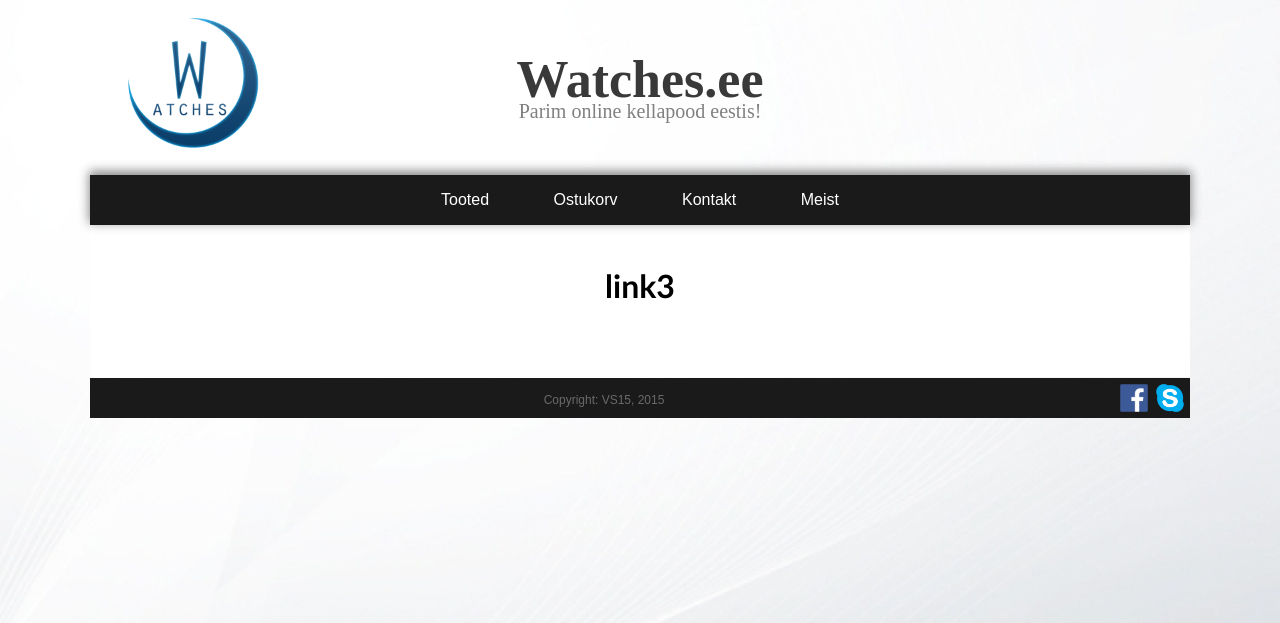
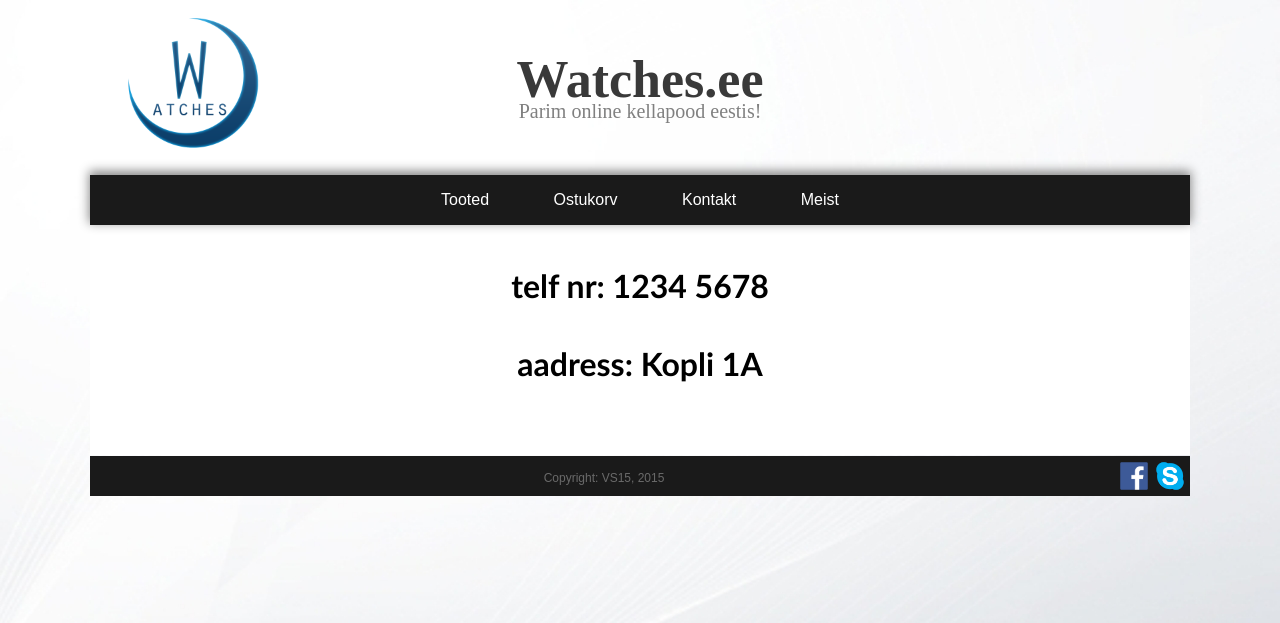
Before and after one commit to PindsterY/ePood, a PHP site: page /epood/index.php?page=link3 in a window 1280 px wide. Shown: the top 623 px of the page. Run offline with PHP 8.4, Linux system fonts and the light colour scheme; some libraries are stand-ins or nearby versions.

Commit message:
parandatud css

```diff
--- a/templates/master_template.php
+++ b/templates/master_template.php
@@ -12,7 +12,7 @@
 <a href="index.php">
 
 <div class="banner">
-    <img id="origlogo" src="assets/img/origwatch22.png" alt="">
+    <img href="index.php" id="origlogo" src="assets/img/origwatch22.png" alt="">
     <h1><a id="pealkiri">Watches.ee</a></h1>
     <p class="yleval">Parim online kellapood eestis!</p>
 </div>
--- a/views/link3.php
+++ b/views/link3.php
@@ -1 +1,2 @@
-<h1>link3</h1>
+<h1>telf nr: 1234 5678 <br><br>
+aadress: Kopli 1A</h1>
--- a/views/link4.php
+++ b/views/link4.php
@@ -1 +1 @@
-<h1>link4</h1>
+<h1>Oleme väga tublid õpilased!</h1>
```
